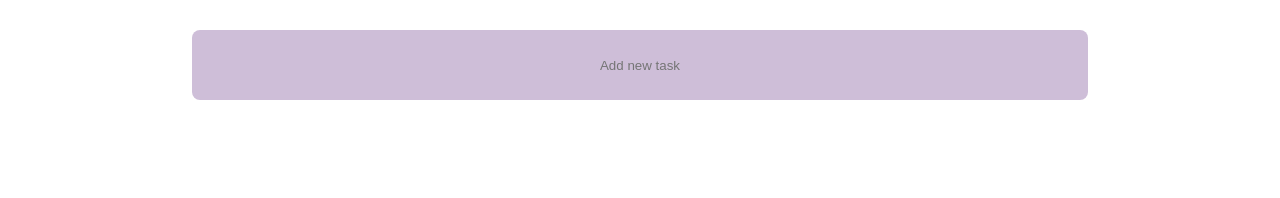
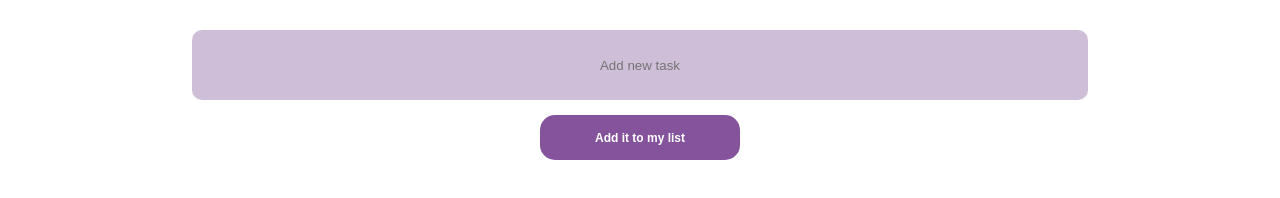
Before and after one commit to amandakenes/todo-list, a plain HTML site: page index.htm in a window 1280 px wide. Shown: the part 212-410 px from the top of the page. Drawn offline with Linux system fonts and the light colour scheme.

Commit message:
add button

```diff
--- a/index.htm
+++ b/index.htm
@@ -20,6 +20,7 @@
     <main>
       <div class="newTask">
         <input type="text" placeholder="Add new task" />
+        <button class="btn">Add it to my list</button>
       </div>
     </main>
   </body>
--- a/style.css
+++ b/style.css
@@ -6,8 +6,8 @@
 :root {
     --purple-lighter: #cebed8;
     --purple-light: #ab84c1;
-    --purple-medium: #75438c;
-    --purple-strong: #231e64;
+    --purple-medium: #84539b;
+    --purple-strong: #312a8f;
     --white: #ffff;
     --black: #0000;
 }
@@ -53,17 +53,40 @@ header p {
 
 .newTask {
     display: flex;
+    flex-direction: column;
     align-items: center;
     justify-content: center;
     margin-top: 30px;
+    gap: 15px;
 }
 
 .newTask input {
     height: 70px;
     width: 70vw;
     border: none;
-    border-radius: 8px;
+    border-radius: 10px;
     background-color: var(--purple-lighter);
     color: var(--white);
     text-align: center;
 }
+
+.btn {
+    border: none;
+    border-radius: 15px;
+    background-color: var(--purple-medium);
+    color: var(--white);
+    width: 200px;
+    height: 45px;
+    cursor: pointer;
+    font-weight: bold;
+    font-size: 12px;
+    font-family: sans-serif;
+    transition: all 0.3s ease-in-out;
+}
+
+.btn:hover {
+    background-color: var(--purple-light);
+    color: var(--purple-strong);
+    height: 47px;
+    width: 205px;
+}
```
